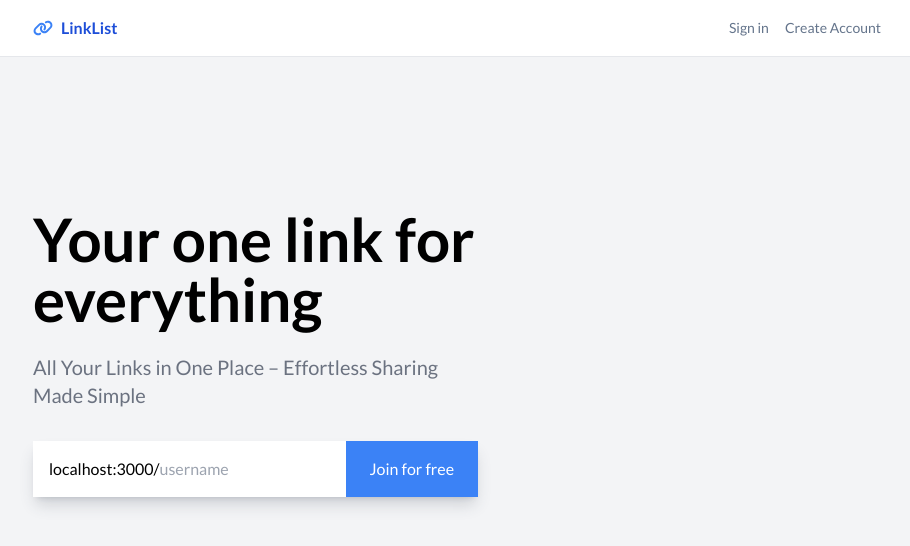
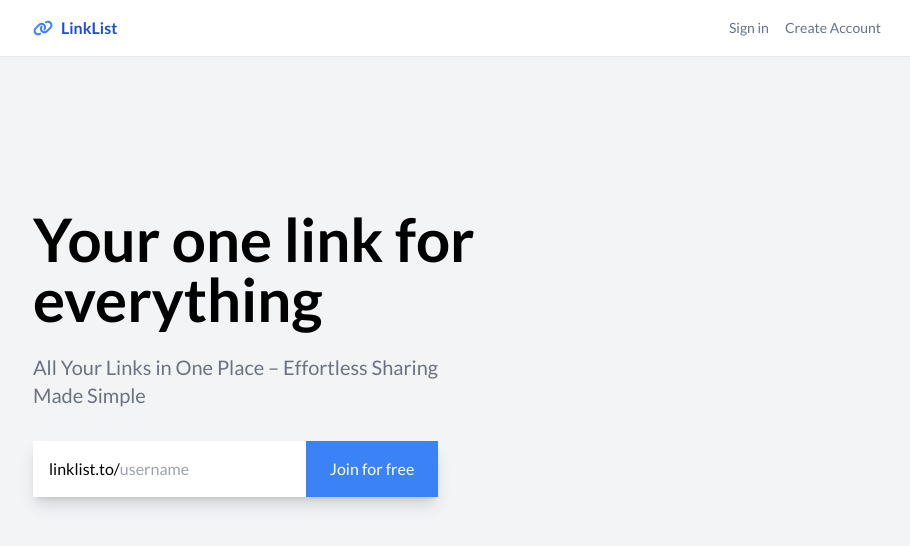
Before and after one commit to pman47/link-list, a Next.js app: page / in a window 1280 px wide. Shown: the top 546 px of the page, without its empty margins (183-1093 px from the left). Built offline with nearby package versions, Linux system fonts and the light colour scheme; no server answers.

Commit message:
Removed showing hostname

```diff
--- a/src/app/(default)/page.tsx
+++ b/src/app/(default)/page.tsx
@@ -1,11 +1,8 @@
 import HeroForm from "@/components/Forms/HeroForm";
 import { authOptions } from "@/lib/auth";
 import { getServerSession } from "next-auth";
-import { headers } from "next/headers";
 
 export default async function Home() {
-  const headersList = headers();
-  const hostname = headersList.get("x-forwarded-host");
   const session = await getServerSession(authOptions);
 
   return (
@@ -17,7 +14,7 @@ export default async function Home() {
             All Your Links in One Place – Effortless Sharing Made Simple
           </h2>
         </div>
-        <HeroForm user={session?.user} hostname={hostname} />
+        <HeroForm user={session?.user} />
       </section>
     </main>
   );
--- a/src/components/Forms/HeroForm.tsx
+++ b/src/components/Forms/HeroForm.tsx
@@ -7,10 +7,9 @@ import { FC, SyntheticEvent } from "react";
 
 interface HeroFormProps {
   user: DefaultSession["user"];
-  hostname: string | null;
 }
 
-const HeroForm: FC<HeroFormProps> = ({ user, hostname }) => {
+const HeroForm: FC<HeroFormProps> = ({ user }) => {
   const router = useRouter();
 
   const handleSubmit = async (
@@ -37,7 +36,7 @@ const HeroForm: FC<HeroFormProps> = ({ user, hostname }) => {
       className="inline-flex items-center shadow-lg shadow-gray-700/20 bg-white"
       onSubmit={handleSubmit}
     >
-      <span className="bg-white p-4 pr-0">{hostname}/</span>
+      <span className="bg-white p-4 pr-0">linklist.to/</span>
       <input
         type="text"
         name=""
```
